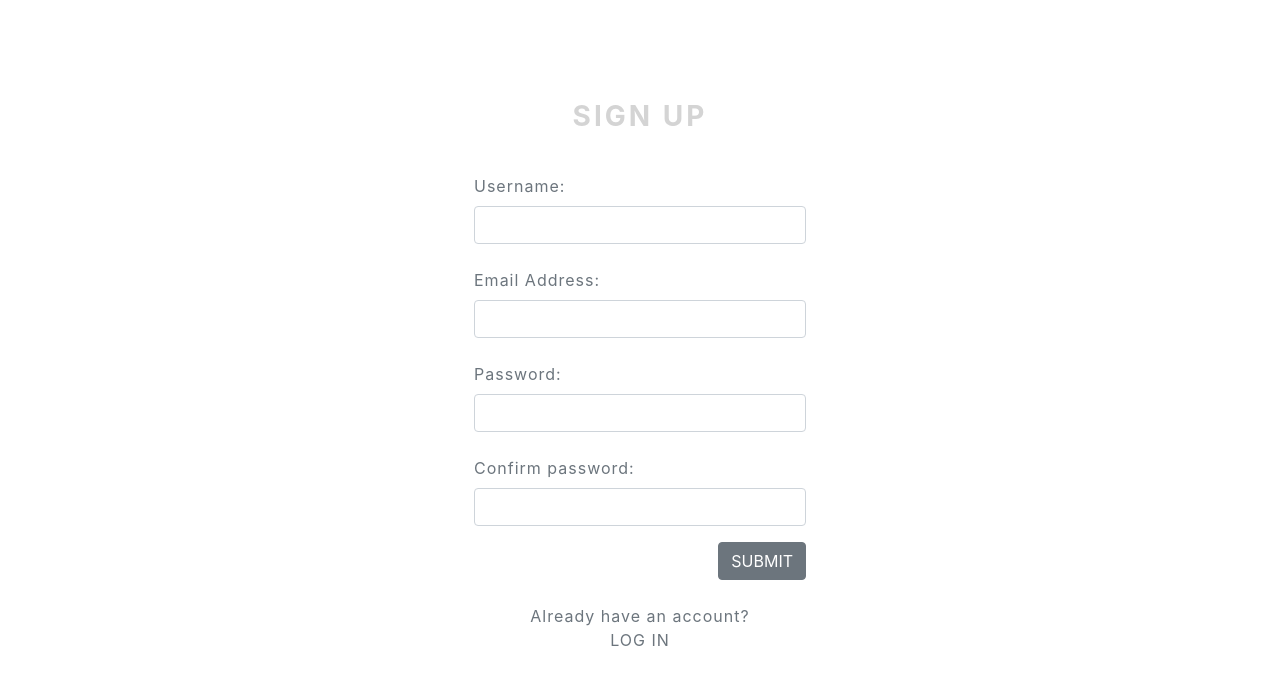
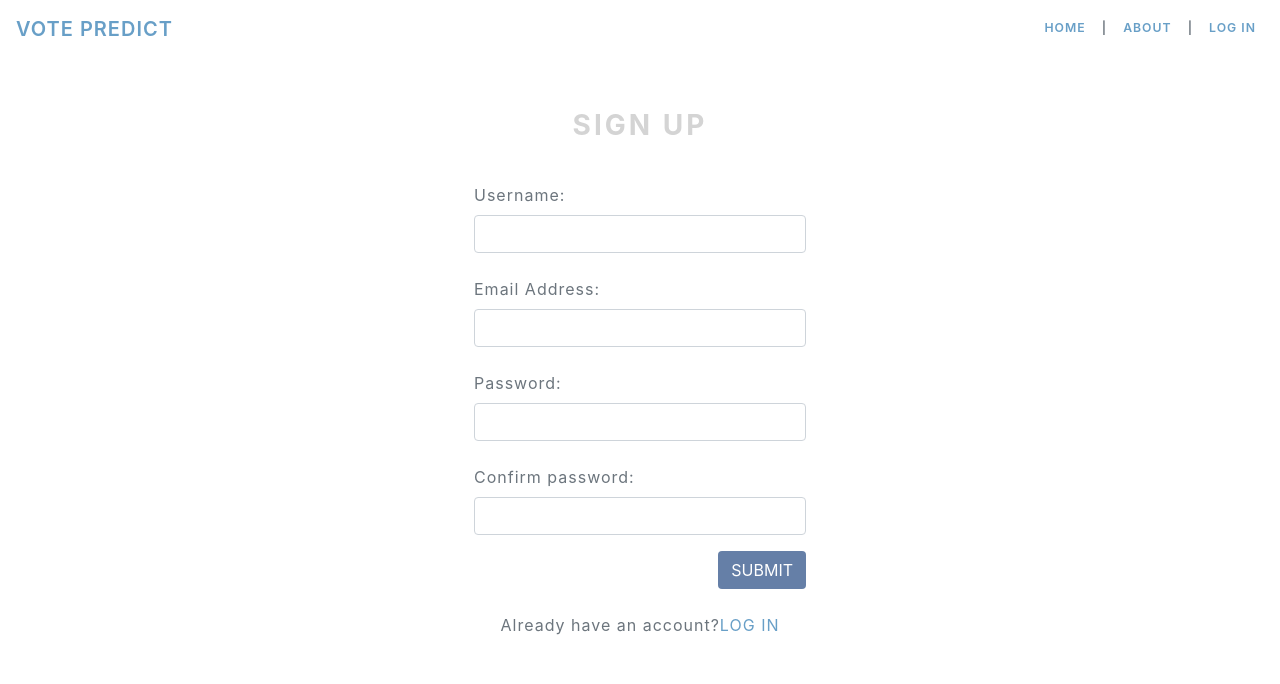
Before and after one commit to davidhammaker/Vote_Predict_Frontend, a React (Create React App) app: page /signup in a window 1280 px wide. Shown: the top 684 px of the page. Built offline with nearby package versions, Linux system fonts and the light colour scheme; no server answers.

Commit message:
Add navbar
Incorporate a logged-in aware navbar and update styles.

```diff
--- a/public/index.css
+++ b/public/index.css
@@ -1,3 +1,25 @@
+a {
+  color: #689fc7;
+}
+
+a:hover {
+  color: #657fa7;
+}
+
+.standard-btn {
+  color: #fff;
+  background-color: #657fa7;
+}
+
+.standard-btn:hover {
+  color: #fff;
+  background-color: #689fc7;
+}
+
+.standard-btn:active {
+  background-color: #a5d3f5;
+}
+
 .color-very-light {
   color: #d4d4d4;
 }
@@ -19,3 +41,7 @@
     letter-spacing: 0.2em;
   }
 }
+
+.centralized {
+  margin-top: -60px;
+}
--- a/src/components/about.js
+++ b/src/components/about.js
@@ -1,24 +1,28 @@
 import React from 'react';
+import NavBar from './navbar';
 
 
 export default function About() {
   return (
-    <div className="d-flex align-items-center min-vh-100">
+    <>
+      <NavBar />
+      <div className="d-flex align-items-center min-vh-100 centralized">
         <div className="container text-center">
           <h3 className="color-very-light font-weight-bold text-center mb-3">
             What is Vote Predict?
           </h3>
           <div className="row">
             <div className="col-sm p-4 text-left">
-            <p className="text-muted text-decoration-none">
+              <p className="text-decoration-none">
                 Here, you will find a set of questions. For each question, you may choose an answer from the options provided. After you cast your vote, you may predict which answer you think the majority of other voters have chosen. New questions will appear regularly, and after each poll closes, its results will be posted. Respond quickly, because the polls are never open for long.
               </p>
             </div>
           </div>
           <div className="row">
-          <div className="col-sm p-4"><a className="text-muted text-decoration-none" href="/">Home</a></div>
+            <div className="col-sm p-4"><a className="text-decoration-none" href="/">Home</a></div>
           </div>
         </div>
       </div>
+    </>
   );
 }
--- a/src/components/home.js
+++ b/src/components/home.js
@@ -13,14 +13,14 @@ export default function Home() {
         <h6 className="row">
           {!token && (
             <>
-              <div className="col-sm p-4"><a className="text-muted text-decoration-none" href="/signup">Sign&nbsp;Up</a></div>
-              <div className="col-sm p-4"><a className="text-muted text-decoration-none" href="/login">Log&nbsp;In</a></div>
+              <div className="col-sm p-4"><a className="text-decoration-none" href="/signup">Sign&nbsp;Up</a></div>
+              <div className="col-sm p-4"><a className="text-decoration-none" href="/login">Log&nbsp;In</a></div>
             </>
           )}
           {token && (
-            <div className="col-sm p-4"><a className="text-muted text-decoration-none" href="/logout">Log&nbsp;Out</a></div>
+            <div className="col-sm p-4"><a className="text-decoration-none" href="/logout">Log&nbsp;Out</a></div>
           )}
-          <div className="col-sm p-4"><a className="text-muted text-decoration-none" href="/about">Where&nbsp;am&nbsp;I?</a></div>
+          <div className="col-sm p-4"><a className="text-decoration-none" href="/about">Where&nbsp;am&nbsp;I?</a></div>
         </h6>
       </div>
     </div>
--- a/src/components/login.js
+++ b/src/components/login.js
@@ -1,6 +1,7 @@
 import React, { useState } from 'react';
 import AxiosUtils from './utils/axiosUtils';
 import Utils from './utils/generalUtils';
+import NavBar from './navbar';
 
 
 export default function Login() {
@@ -31,7 +32,9 @@ export default function Login() {
   }
 
   return (
-    <div className="d-flex align-items-center min-vh-100">
+    <>
+      <NavBar />
+      <div className="d-flex align-items-center min-vh-100 centralized">
         <div className="container">
           <h3 className="color-very-light font-weight-bold text-center mb-3">
             Log In
@@ -58,12 +61,17 @@ export default function Login() {
                 <small style={{color: "#f00", textAlign: "center"}}>{ errorMessage }</small>
               </div>
               <div className="d-flex justify-content-end">
-              <input type="submit" value="Submit" className="btn btn-secondary mt-3" />
+                <input
+                  type="submit"
+                  value="Submit"
+                  className={!errorMessage ? "btn standard-btn mt-3" : "btn standard-btn mt-1"}
+                  />
               </div>
-            <div className="text-muted col-sm p-4 text-center">Need an account? <a className="text-muted text-decoration-none" href="/signup">SIGN&nbsp;UP</a></div>
+              <div className="text-muted col-sm p-4 text-center">Need an account? <a className="text-decoration-none" href="/signup">SIGN&nbsp;UP</a></div>
             </form>
           </div>
         </div>
       </div>
+    </>
   )
 }
--- a/src/components/logout.js
+++ b/src/components/logout.js
@@ -1,20 +1,8 @@
-import React from 'react';
+import Utils from './utils/generalUtils';
 import { unsetCookie } from './utils/cookieFunctions';
 
 
 export default function Logout() {
   unsetCookie('token');
-  return (
-    <div className="d-flex align-items-center min-vh-100">
-      <div className="container text-center">
-        <h3 className="color-very-light font-weight-bold text-center mb-3">
-          Logged Out
-        </h3>
-        <div className="row">
-          <div className="col-sm p-4"><a className="text-muted text-decoration-none" href="/">Home</a></div>
-          <div className="col-sm p-4"><a className="text-muted text-decoration-none" href="/login">Log&nbsp;In</a></div>
-        </div>
-      </div>
-    </div>
-  );
+  Utils.navigateTo('/');
 }
--- /dev/null
+++ b/src/components/navbar.js
@@ -0,0 +1,37 @@
+import React from 'react';
+import { getCookie } from './utils/cookieFunctions';
+
+
+export default function NavBar() {
+  const token = getCookie('token');
+  const username = getCookie('username');
+  return (
+    <nav className="navbar navbar-expand-sm text-muted">
+      <a className="navbar-brand text-decoration-none" href="/">VOTE PREDICT</a>
+      <ul className="navbar-nav w-100 justify-content-end">
+        <li className="navbar-item">
+          <a className="nav-link" href="/">Home</a>
+        </li>
+        <li className="navbar-item">
+          <a className="nav-link disabled" >|</a>
+        </li>
+        <li className="navbar-item">
+          <a className="nav-link" href="/about">About</a>
+        </li>
+        <li className="navbar-item">
+          <a className="nav-link disabled" >|</a>
+        </li>
+        {!token && (
+          <li className="navbar-item">
+            <a className="nav-link" href="/login">Log In</a>
+          </li>
+        )}
+        {token && (
+          <li className="navbar-item">
+            <a className="nav-link" href="/logout">Log Out { username }</a>
+          </li>
+        )}
+      </ul>
+    </nav>
+  );
+}
--- a/src/components/signup.js
+++ b/src/components/signup.js
@@ -1,6 +1,7 @@
 import React, { useState } from 'react';
 import AxiosUtils from './utils/axiosUtils';
 import Utils from './utils/generalUtils';
+import NavBar from './navbar';
 
 
 export default function SignUp() {
@@ -86,14 +87,16 @@ export default function SignUp() {
   }
 
   return (
-    <div className="d-flex align-items-center min-vh-100">
+    <>
+      <NavBar />
+      <div className="d-flex align-items-center min-vh-100 centralized">
         <div className="container">
           <h3 className="color-very-light font-weight-bold text-center mb-3">
             Sign Up
           </h3>
           <div className="row">
             <form onSubmit={ handleSubmit } className="p-4 col-md-4 mx-auto">
-            <div className="form-group mb-0">
+              <div className={"form-group mb-0"}>
                 <label className="text-muted">Username:</label>
                 <input
                   type="text"
@@ -101,11 +104,13 @@ export default function SignUp() {
                   onChange={ handleUsernameChange }
                   className="form-control" />
               </div>
+              <div className="text-center">
+                <small style={{color: "#f00", textAlign: "center"}}>
+                  { usernameError }
+                </small>
+              </div>
 
-            <div className="text-center">
-              <small style={{color: "#f00", textAlign: "center"}}>{ usernameError }</small>
-            </div>
-            <div className="form-group mb-0 mt-4">
+              <div className={!usernameError ? "form-group mb-0 mt-4" : "form-group mb-0"}>
                 <label className="text-muted">Email Address:</label>
                 <input
                   type="text"
@@ -113,11 +118,13 @@ export default function SignUp() {
                   onChange={ handleEmailChange }
                   className="form-control" />
               </div>
+              <div className="text-center">
+                <small style={{color: "#f00", textAlign: "center"}}>
+                  { emailError }
+                </small>
+              </div>
 
-            <div className="text-center">
-              <small style={{color: "#f00", textAlign: "center"}}>{ emailError }</small>
-            </div>
-            <div className="form-group mb-0 mt-4">
+              <div className={!emailError ? "form-group mb-0 mt-4" : "form-group mb-0"}>
                 <label className="text-muted">Password:</label>
                 <input
                   type="password"
@@ -126,9 +133,12 @@ export default function SignUp() {
                   className="form-control" />
               </div>
               <div className="text-center">
-              <small style={{color: "#f00", textAlign: "center"}}>{ passwordError }</small>
+                <small style={{color: "#f00", textAlign: "center"}}>
+                  { passwordError }
+                </small>
               </div>
-            <div className="form-group mb-0 mt-4">
+
+              <div className={!passwordError ? "form-group mb-0 mt-4" : "form-group mb-0"}>
                 <label className="text-muted">Confirm password:</label>
                 <input
                   type="password"
@@ -137,15 +147,31 @@ export default function SignUp() {
                   className="form-control" />
               </div>
               <div className="text-center">
-              <small style={{color: "#f00", textAlign: "center"}}>{ confirmPasswordError }</small>
+                <small style={{color: "#f00", textAlign: "center"}}>
+                  { confirmPasswordError }
+                </small>
               </div>
+
               <div className="d-flex justify-content-end">
-              <input type="submit" value="Submit" className="btn btn-secondary mt-3" />
+                <input
+                type="submit"
+                value="Submit"
+                className={!passwordError ? "btn standard-btn mt-3" : "btn standard-btn mt-1"}
+                />
               </div>
-            <div className="text-muted col-sm p-4 text-center">Already have an account? <a className="text-muted text-decoration-none" href="/login">LOG&nbsp;IN</a></div>
+              <div className="text-muted col-sm p-4 text-center">
+                Already have an account?
+                <a
+                  className="text-decoration-none"
+                  href="/login"
+                  >
+                    LOG&nbsp;IN
+                </a>
+              </div>
             </form>
           </div>
         </div>
       </div>
+    </>
   )
 }
--- a/src/components/utils/axiosUtils.js
+++ b/src/components/utils/axiosUtils.js
@@ -19,6 +19,7 @@ export default class AxiosUtils {
     axios.post(`${backendUrl}api-token-auth/`, data, config)
     .then((response) => {
       setCookie('token', response.data['token']);
+      setCookie('username', username);
       if (successCallback) {
         successCallback(response);
       }
```
Lines whose indentation alone changed are shown as unchanged.
